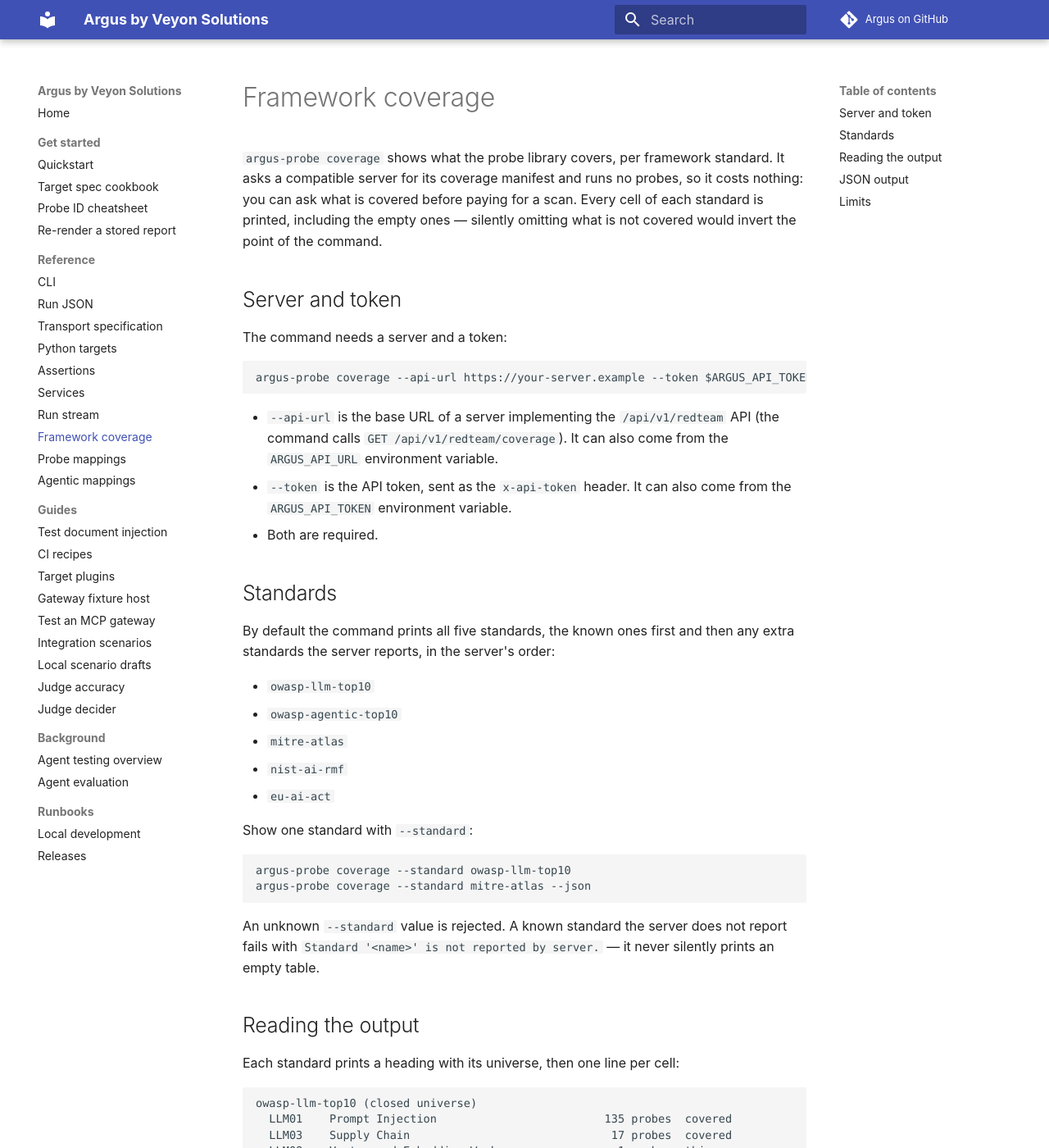
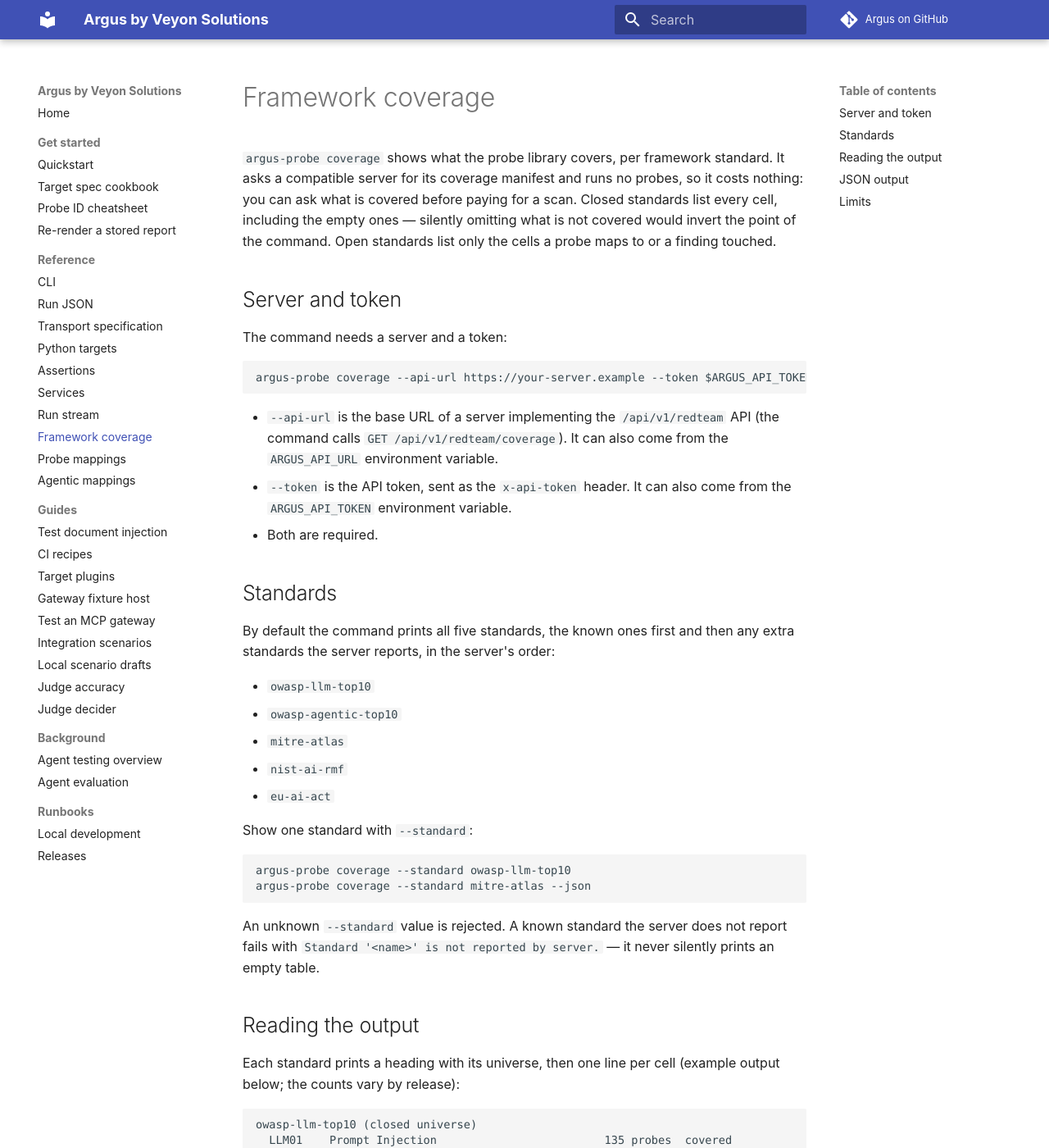
Before and after one commit to gy15901580825/Argus, an MkDocs documentation site: the page built from docs/reference/coverage.md, in a window 1280 px wide and 1400 px high. Shown: the whole window at 82% size. Built offline with MkDocs 1.6.1 and Material for MkDocs 9.7.7, drawn with Linux system fonts in a browser that asks for light colours; comment, search, counter and statistics services are not loaded; some of the changed text lies outside the part shown.

Commit message:
docs(coverage): qualify intro by universe; label example counts as release-dependent

````diff
--- a/docs/reference/coverage.md
+++ b/docs/reference/coverage.md
@@ -3,8 +3,9 @@
 `argus-probe coverage` shows what the probe library covers, per framework
 standard. It asks a compatible server for its coverage manifest and runs no
 probes, so it costs nothing: you can ask what is covered before paying for a
-scan. Every cell of each standard is printed, including the empty ones —
-silently omitting what is not covered would invert the point of the command.
+scan. Closed standards list every cell, including the empty ones — silently
+omitting what is not covered would invert the point of the command. Open
+standards list only the cells a probe maps to or a finding touched.
 
 ## Server and token
 
@@ -45,7 +46,8 @@ never silently prints an empty table.
 
 ## Reading the output
 
-Each standard prints a heading with its universe, then one line per cell:
+Each standard prints a heading with its universe, then one line per cell
+(example output below; the counts vary by release):
 
 ```text
 owasp-llm-top10 (closed universe)
@@ -54,7 +56,8 @@ owasp-llm-top10 (closed universe)
   LLM08    Vector and Embedding Weaknesses            1 probes  thin
 ```
 
-The totals line at the end prints the whole library:
+The totals line at the end prints the whole library (example counts; the
+numbers vary by release):
 
 ```text
 329 probes in library, 0 run this scan
````
